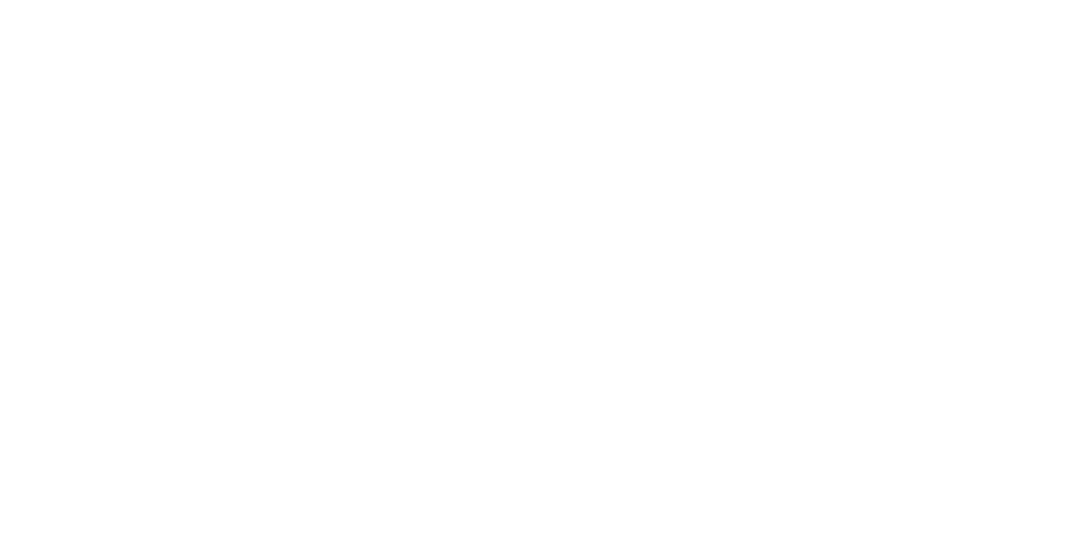
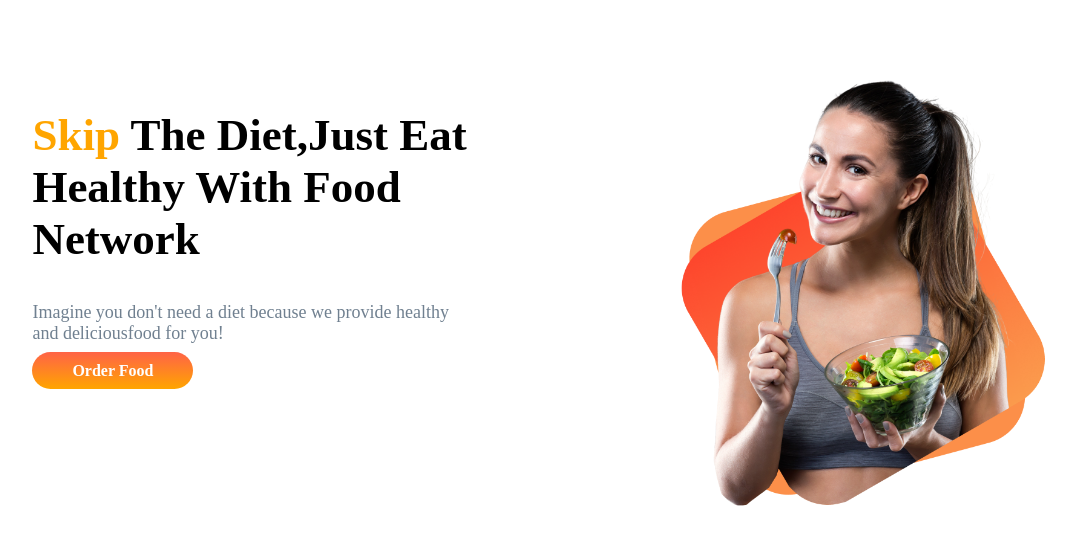
Before and after one commit to Tanvir0234/food-network-repo, a plain HTML site: page index.html in a window 1280 px wide. Shown: the whole page, without its empty margins (102-1178 px from the left). Drawn offline with Linux system fonts and the light colour scheme.

Commit message:
header section

```diff
--- a/index.html
+++ b/index.html
@@ -5,8 +5,19 @@
     <meta http-equiv="X-UA-Compatible" content="IE=edge">
     <meta name="viewport" content="width=device-width, initial-scale=1.0">
     <title>food network</title>
+    <link rel="stylesheet" href="style.css">
 </head>
 <body>
+    <section class="header">
+     <div class="half-width">
+<h1><span>Skip</span> The Diet,Just Eat Healthy With Food Network</h1>
+<p>Imagine you don't need a diet because we provide healthy and deliciousfood for you!</p>
+<a class="link-button" href="">Order Food</a>
 
+    </div>
+    <div class="half-width">
+            <img src="images/header-pic.png" alt="">
+    </div>
+    </section>
 </body>
 </html>
--- /dev/null
+++ b/style.css
@@ -0,0 +1,33 @@
+section{
+    display: flex;
+}
+.half-width{
+    width: 50%;
+    margin-left: 10%;
+    margin-top: 5%;
+    padding-right: 5%;
+}
+.half-width img{
+
+    width: 90%;
+    padding-right:12%;
+
+}
+h1{
+ font-size:45px;
+}
+span{
+    color: orange;
+}
+p{
+    color: slategrey;
+    font-size: large;
+}
+.link-button{
+    background-image: linear-gradient(tomato,orange);
+    color: white;
+    text-decoration: none;
+    font-weight: 900;
+    padding: 10px 40px;
+    border-radius: 50px;
+}
```
Also changed, not shown: images/Person Image.png (added), images/header-bg.png (added), images/header-pic.png (added), images/person-bg.png (added).
